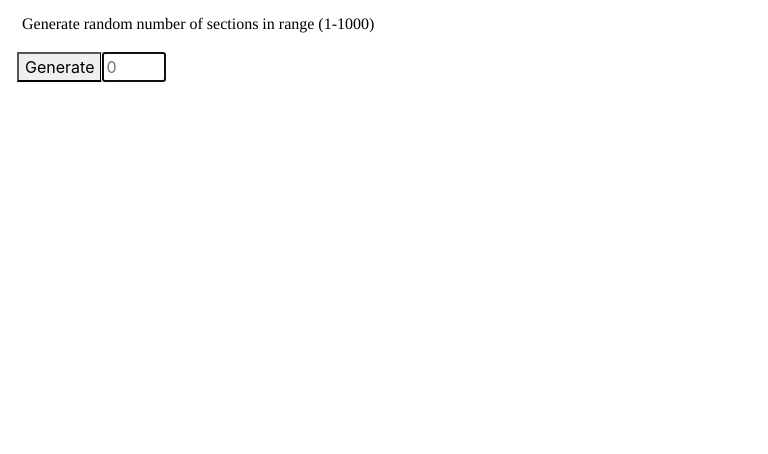
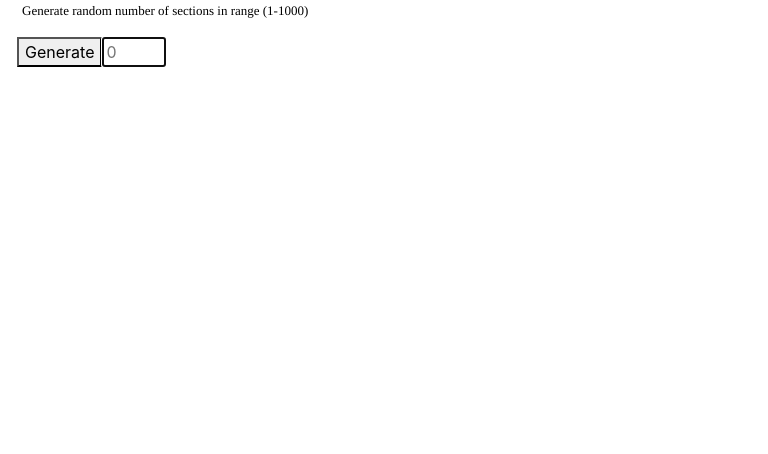
Before and after one commit to sendsent/cantos-renewed, a React app: page / in a window 768 px wide. Shown: the part 346-800 px from the top of the page. Built offline with nearby package versions, Linux system fonts and the light colour scheme; some packages are replaced by stand-ins of ours.

Commit message:
changes font-size

```diff
--- a/src/App.css
+++ b/src/App.css
@@ -164,7 +164,7 @@ input {
 @media only screen and (min-width: 768px) and (max-width: 1024px){
 
   .textstuff {
-    font-size: medium;
+    font-size: small;
   }
   .intro {
     font-size: small;
```
